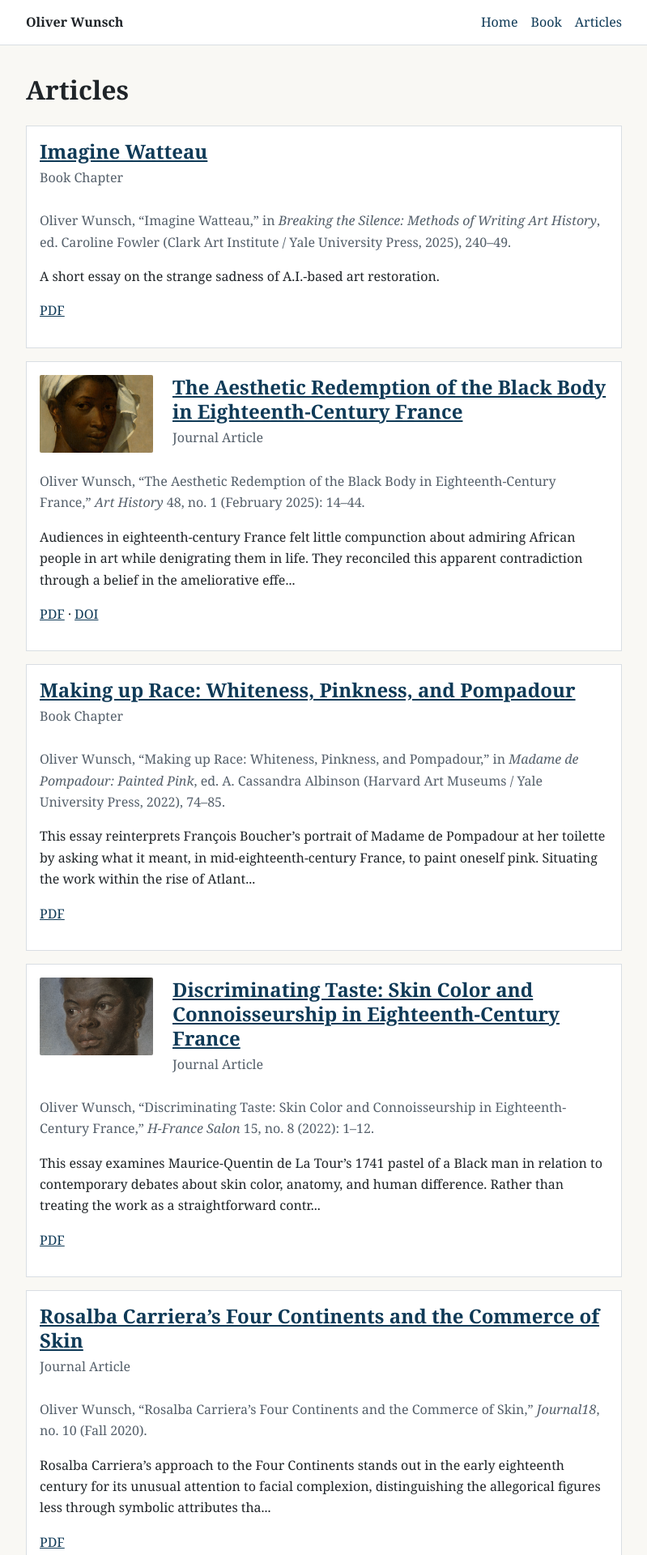
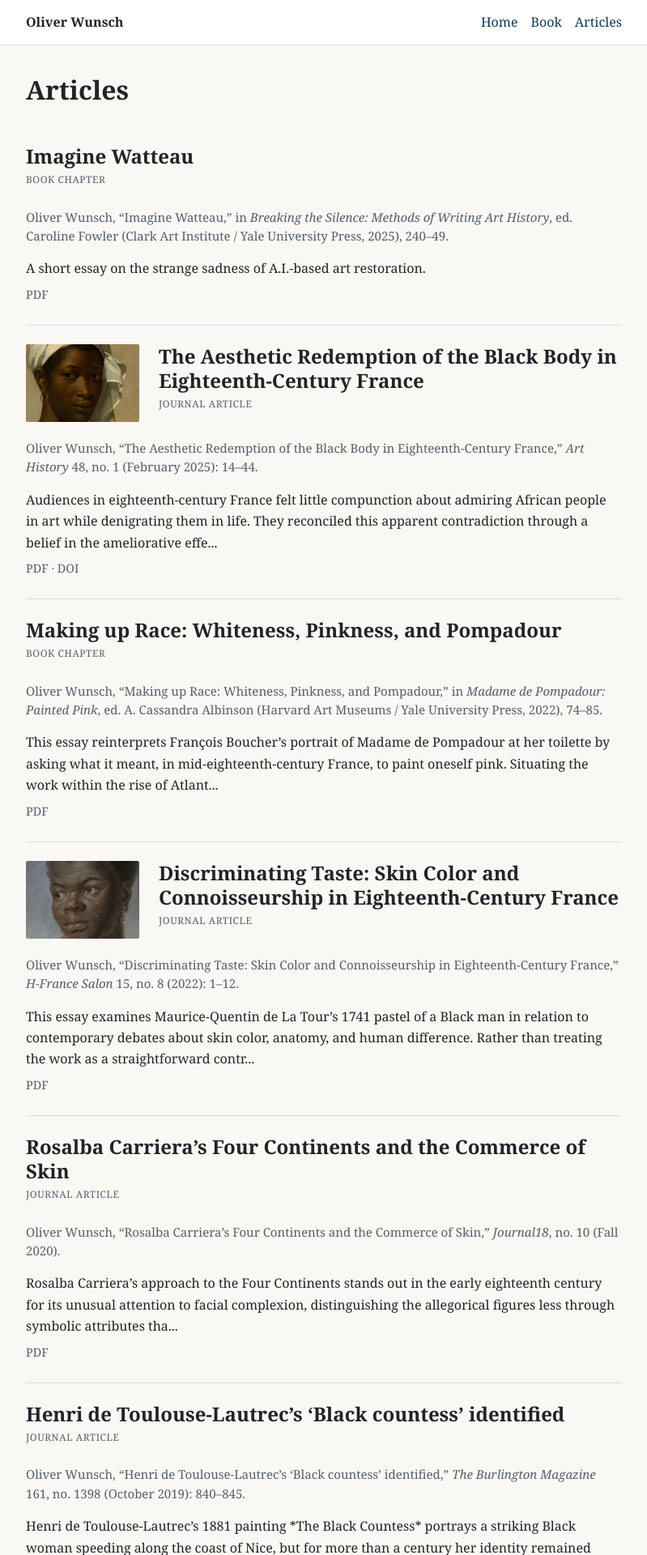
Before and after one commit to owunsch/owunsch.github.io, a Jekyll site: the page built from articles/index.md, in a window 1280 px wide. Shown: the top 1920 px of the page at 81% size, without its empty margins (240-1039 px from the left). Built offline with Jekyll 4.4.1, drawn with Linux system fonts in a browser that asks for light colours.

Commit message:
Update main.css

```diff
--- a/assets/css/main.css
+++ b/assets/css/main.css
@@ -150,14 +150,25 @@ h1 {
 }
 
 .article-item {
-  background: var(--surface);
-  border: 1px solid var(--line);
-  padding: 1rem;
-  margin-bottom: 1rem;
+  background: transparent;
+  border: 0;
+  border-bottom: 1px solid var(--line);
+  padding: 1.4rem 0 1.6rem;
+  margin: 0;
 }
 
 .work-title {
   margin-bottom: 0.25rem;
+}
+
+.work-title a {
+  color: var(--text);
+  text-decoration: none;
+}
+
+.work-title a:hover,
+.work-title a:focus {
+  text-decoration: underline;
 }
 
 .work-feature {
@@ -324,10 +335,39 @@ main .work-feature-img {
 .work-kind {
   margin-top: 0;
   margin-bottom: 0.25rem;
+  font-size: 0.74rem;
+  letter-spacing: 0.05em;
+  text-transform: uppercase;
+  color: var(--muted);
 }
 
 .work-details > :first-child {
   margin-top: 0;
+}
+
+.work-citation {
+  font-size: 0.94rem;
+  line-height: 1.55;
+}
+
+.work-abstract {
+  margin: 0.5rem 0 0;
+}
+
+.work-links {
+  margin: 0.45rem 0 0;
+  font-size: 0.9rem;
+  color: var(--muted);
+}
+
+.work-links a {
+  color: inherit;
+  text-decoration: none;
+}
+
+.work-links a:hover,
+.work-links a:focus {
+  text-decoration: underline;
 }
 
 .work-card.no-thumb {
```
